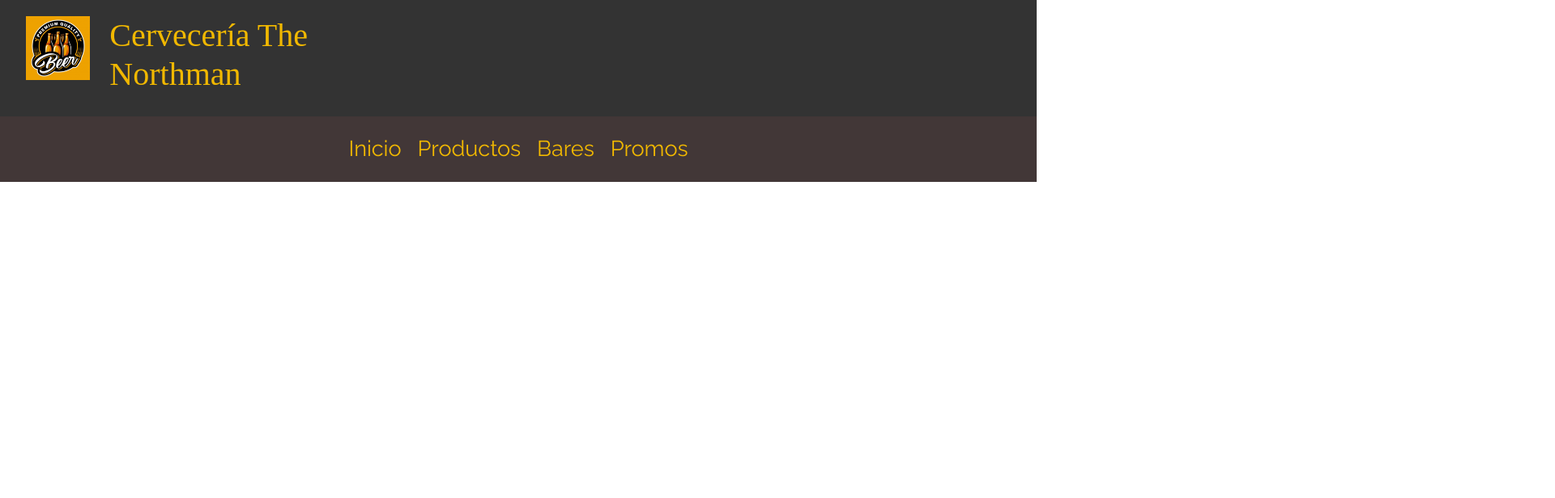
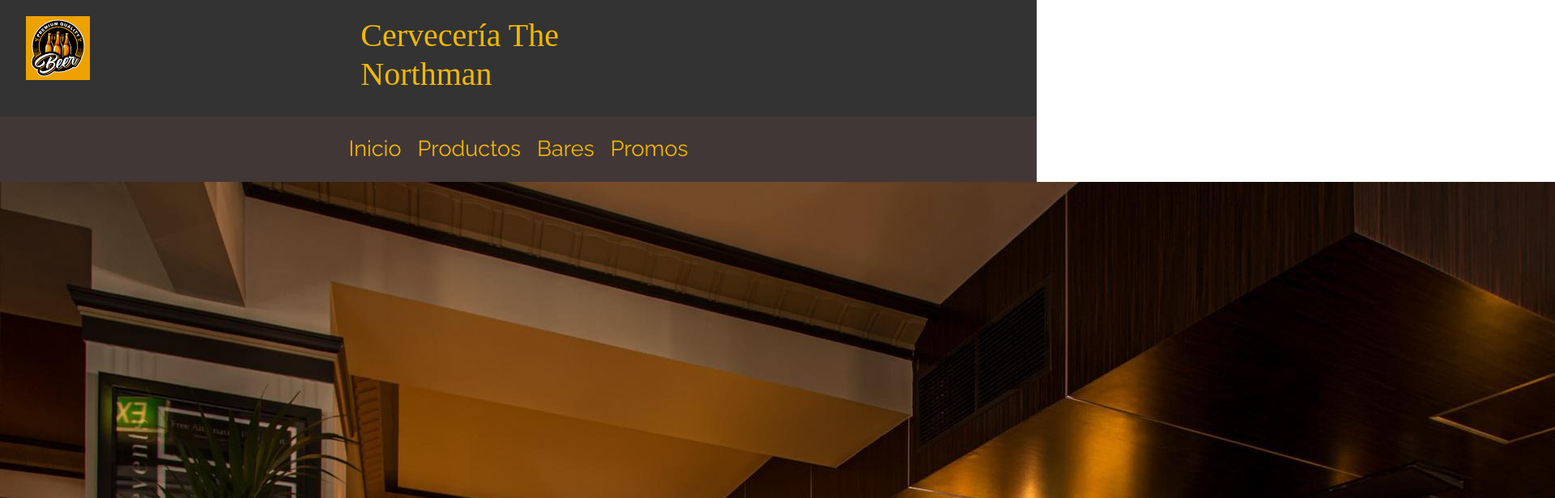
Before and after one commit to alexbrahim18/Brahim-ReactJS, a React (Create React App) app: page / in a window 1280 px wide. Shown: the top 616 px of the page at 81% size, 1920 px wide, since content can reach past the window. Built offline with nearby package versions, Linux system fonts and the light colour scheme; a web font is replaced by a local one.

Commit message:
terminado

```diff
--- a/src/App.js
+++ b/src/App.js
@@ -2,7 +2,7 @@
 import './App.css';
 import Header from './components/Header';
 import NavBar from './components/NavBar';
-
+import Body from './components/Body';
 function App() {
 
 
@@ -10,6 +10,7 @@ function App() {
     <div>
       <Header/>
       <NavBar/>
+      <Body/>
     </div>
   );
 }
--- /dev/null
+++ b/src/components/Body.jsx
@@ -0,0 +1,18 @@
+import React from "react";
+import bg from "./img/background.jpg";
+
+const Body = () => {
+
+let stiloBody = {
+    margin : 0,
+}
+
+
+    return (
+        <body style={stiloBody}>
+            <img src={bg} alt="" />
+        </body>
+    )
+}
+
+export default Body;
--- a/src/components/Header.jsx
+++ b/src/components/Header.jsx
@@ -20,17 +20,19 @@ const Header = () => {
 
     }
     let stiloH1 = {
-        verticalAling : "middle",
+        verticalAling : "center",
+        heigt: "50px",
 
 
     }
 
     return (
-        <header style = {estilo} className="row">
+        <header style = {estilo} className="row justify-content-between ">
             <div className=" col-1">
                 <img  src={logo} style={stiloIMG} className="img-fluid"/>
             </div>
-            <h1 className=" justify-content-center col-4 "  style={stiloH1}> Cervecería The Northman </h1>
+            <h1 className="  col-4 aling-items-center" style={stiloH1} >Cervecería The Northman</h1>
+            <div className="col-1"></div>
         </header>
     )
 }
--- a/src/components/NavBar.jsx
+++ b/src/components/NavBar.jsx
@@ -13,6 +13,7 @@ const NavBar = () =>{
     padding : "10px",
     backgroundColor :"#423737",
     border : "1px",
+    margin : "0",
 }
 
     let estilosLI = {
```
Also changed, not shown: src/components/img/background.jpg (added), src/components/img/logo.jpg (deleted).
